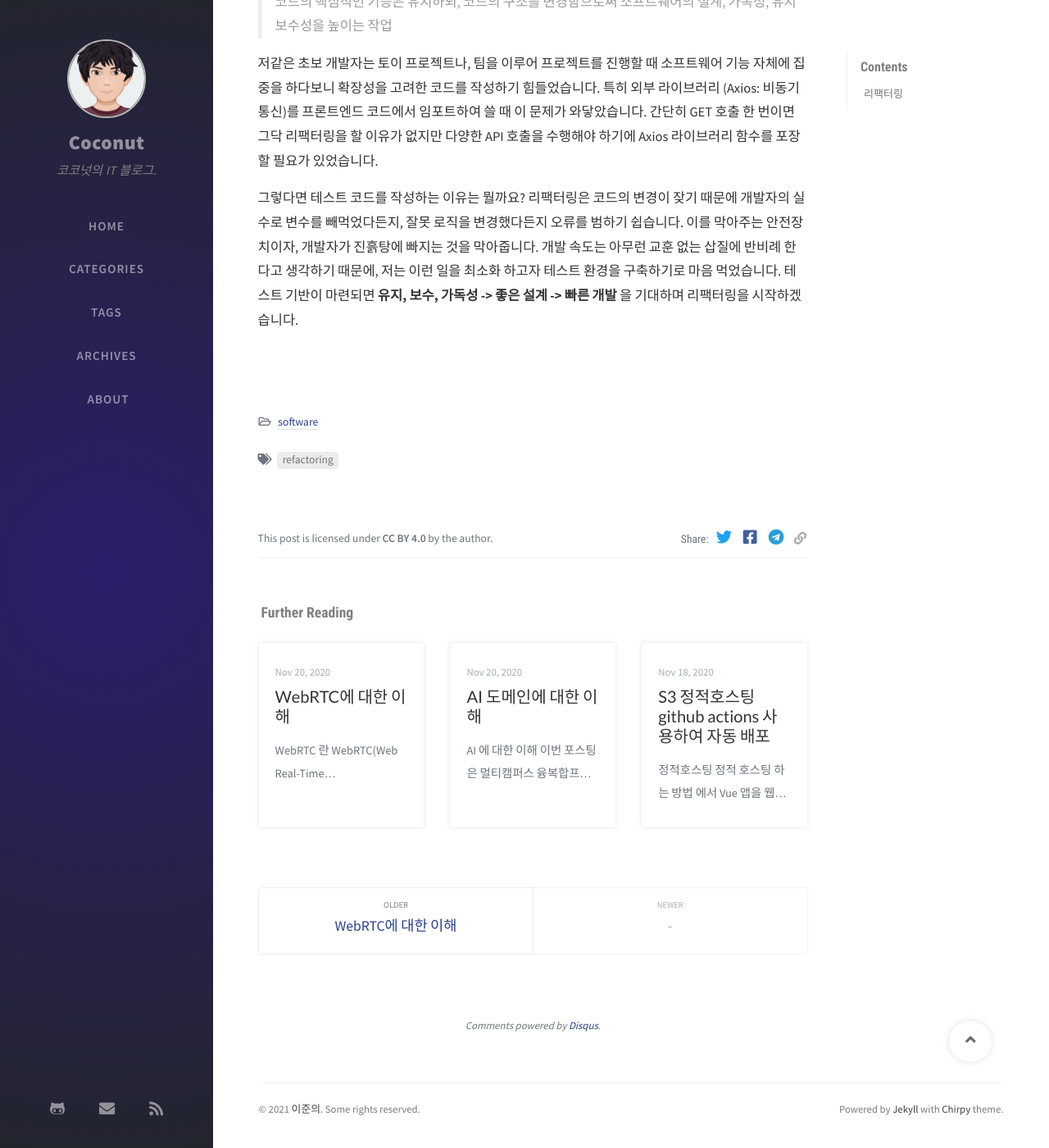
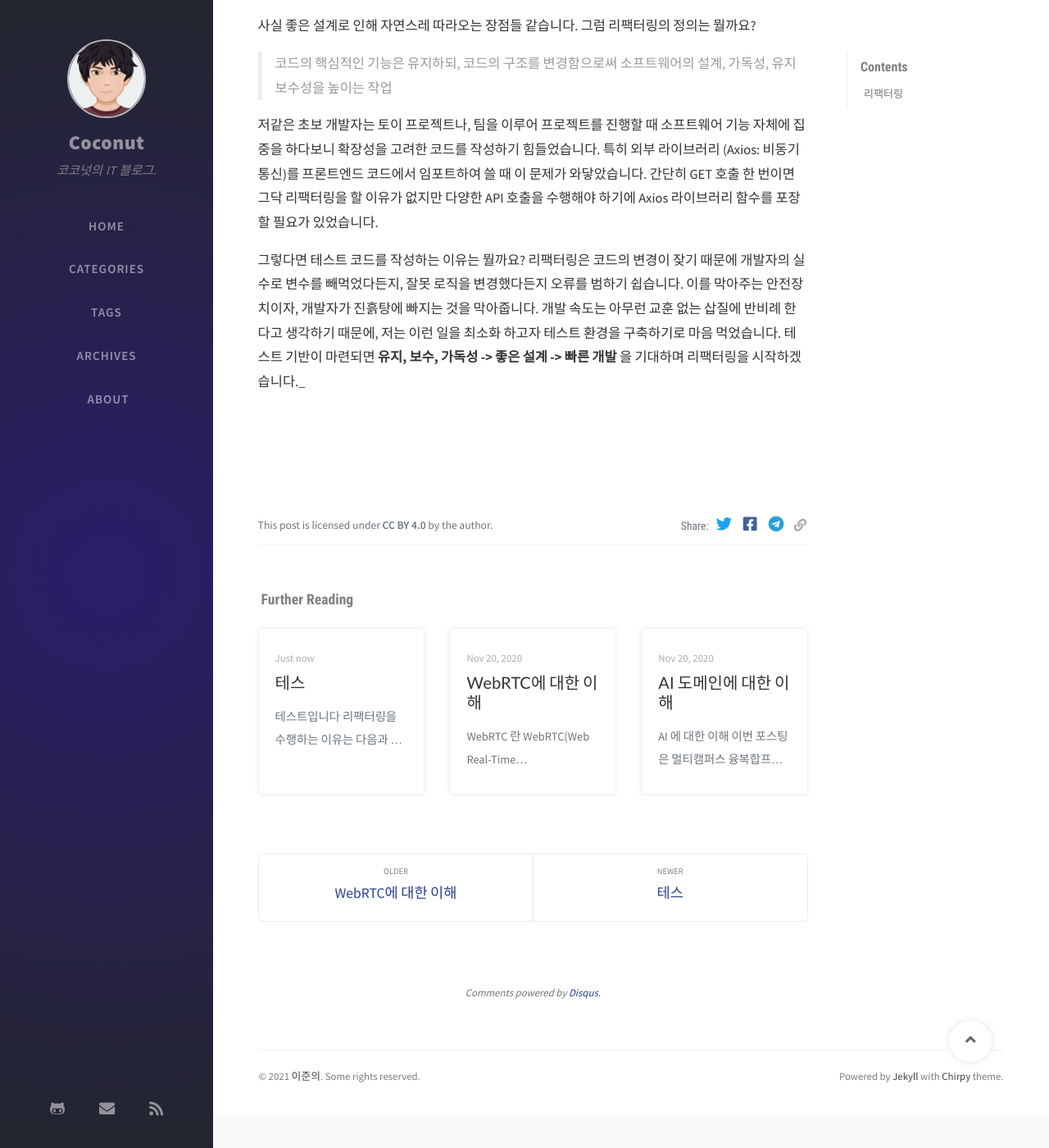
Before and after one commit to coconutstd/coconutstd.github.io, a Jekyll site: the page built from _posts/2020-11-25-자바스크립트-리팩터링1.md, in a window 1280 px wide and 1400 px high, scrolled down 481 px. Shown: the whole window at 82% size. Built offline with Jekyll 4.4.1, drawn with Linux system fonts in a browser that asks for light colours; nearby versions of some CDN libraries; comment, search, counter and statistics services are not loaded; some of the changed text lies outside the part shown.

Commit message:
테스트

```diff
--- a/_posts/2020-11-25-자바스크립트-리팩터링1.md
+++ b/_posts/2020-11-25-자바스크립트-리팩터링1.md
@@ -1,4 +1,4 @@
----
+_---
 layout: post
 title:  "자바스크립트로 리팩터링 하기, 코드 테스트 환경 구축"
 summary: 리팩터링
@@ -22,4 +22,4 @@
 
 저같은 초보 개발자는 토이 프로젝트나, 팀을 이루어 프로젝트를 진행할 때 소프트웨어 기능 자체에 집중을 하다보니 확장성을 고려한 코드를 작성하기 힘들었습니다. 특히 외부 라이브러리 (Axios: 비동기 통신)를 프론트엔드 코드에서 임포트하여 쓸 때 이 문제가 와닿았습니다. 간단히 GET 호출 한 번이면 그닥 리팩터링을 할 이유가 없지만 다양한 API 호출을 수행해야 하기에 Axios 라이브러리 함수를 포장할 필요가 있었습니다.
 
-그렇다면 테스트 코드를 작성하는 이유는 뭘까요? 리팩터링은 코드의 변경이 잦기 때문에 개발자의 실수로 변수를 빼먹었다든지, 잘못 로직을 변경했다든지 오류를 범하기 쉽습니다. 이를 막아주는 안전장치이자, 개발자가 진흙탕에 빠지는 것을 막아줍니다. 개발 속도는 아무런 교훈 없는 삽질에 반비례 한다고 생각하기 때문에, 저는 이런 일을 최소화 하고자 테스트 환경을 구축하기로 마음 먹었습니다. 테스트 기반이 마련되면 **유지, 보수, 가독성 -> 좋은 설계 -> 빠른 개발** 을 기대하며 리팩터링을 시작하겠습니다.
+그렇다면 테스트 코드를 작성하는 이유는 뭘까요? 리팩터링은 코드의 변경이 잦기 때문에 개발자의 실수로 변수를 빼먹었다든지, 잘못 로직을 변경했다든지 오류를 범하기 쉽습니다. 이를 막아주는 안전장치이자, 개발자가 진흙탕에 빠지는 것을 막아줍니다. 개발 속도는 아무런 교훈 없는 삽질에 반비례 한다고 생각하기 때문에, 저는 이런 일을 최소화 하고자 테스트 환경을 구축하기로 마음 먹었습니다. 테스트 기반이 마련되면 **유지, 보수, 가독성 -> 좋은 설계 -> 빠른 개발** 을 기대하며 리팩터링을 시작하겠습니다._
```
Also changed, not shown: _posts/2021-02-16-테스트.md (added, +25 -0 lines).
